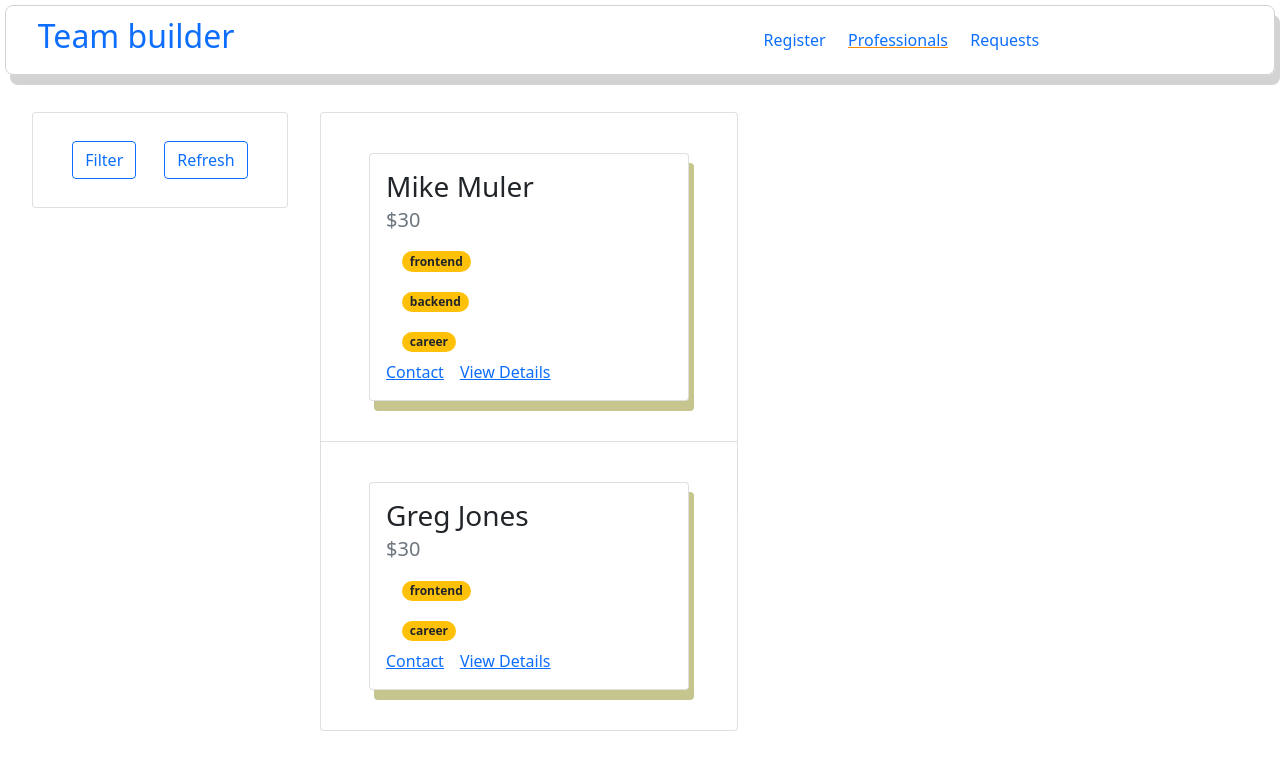
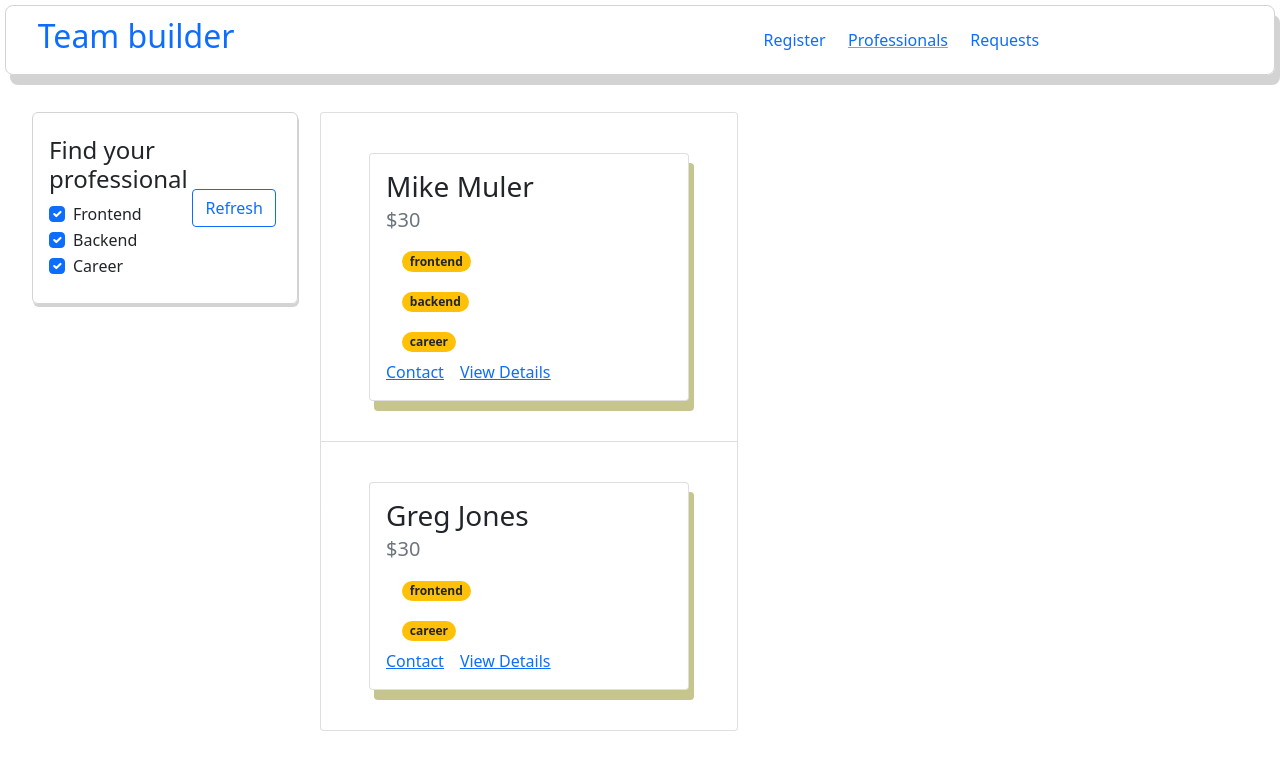
Before and after one commit to hero931/team-builder, a Vue app: page /profs in a window 1280 px wide. Shown: the top 770 px of the page. Built offline with nearby package versions, Linux system fonts and the light colour scheme.

Commit message:
profFilter added, profList updated

```diff
--- /dev/null
+++ b/src/components/profs/ProfFilter.vue
@@ -0,0 +1,53 @@
+<template>
+    <div class="filters">
+        <h4>Find your professional</h4>
+        <div class="form-check">
+            <input class="form-check-input" type="checkbox" value="" id="frontend" checked @change="setFilter">
+            <label class="form-check-label" for="frontend">Frontend</label>
+        </div>
+        <div class="form-check">
+            <input class="form-check-input" type="checkbox" value="" id="backend" checked @change="setFilter">
+            <label class="form-check-label" for="backend">Backend</label>
+        </div>
+        <div class="form-check">
+            <input class="form-check-input" type="checkbox" value="" id="career" checked @change="setFilter">
+            <label class="form-check-label" for="career">Career</label>
+        </div>
+    </div>
+</template>
+
+<script>
+export default {
+    emits: ['change-filter'],
+    data() {
+        return {
+            filters: {
+                frontend: true,
+                backend: true,
+                career: true
+            }
+        };
+    },
+    methods: {
+        setFilter(e) {
+            const inputId = e.target.id;
+            const isActive = e.target.checked;
+            const updatedFilters = {
+                ...this.filters,
+                [inputId]: isActive
+            };
+            this.filters = updatedFilters;
+            this.$emit('change-filter', updatedFilters);
+        }
+    },
+}
+</script>
+
+<style scoped>
+    .filters {
+        display: flex;
+        flex-direction: column;
+        align-content: center;
+
+    }
+</style>
--- a/src/pages/profs/ProfsList.vue
+++ b/src/pages/profs/ProfsList.vue
@@ -1,7 +1,7 @@
 <template>
         <div class="card">
         <div class="card-body">
-            <button type="button" class="btn btn-outline-primary">Filter</button>
+            <prof-filter @change-filter="chFilter"><button type="button" class="btn btn-outline-primary">Filter</button></prof-filter>
             <button type="button" class="btn btn-outline-primary">Refresh</button>
         </div>
         </div>
@@ -21,16 +21,43 @@
 </template>
 
 <script>
+import ProfFilter from '../../components/profs/ProfFilter.vue'
 import ProfListItem from '../../components/profs/ProfListItem.vue'
 export default {
-    components: { ProfListItem },
+    components: { ProfListItem, ProfFilter },
+    data() {
+        return {
+            activeFilters: {
+                frontend: true,
+                backend: true,
+                career: true
+            }
+        }
+    },
     computed: {
         filteredProfs() {
-            return this.$store.getters['profs/profs'];
+            const profs = this.$store.getters['profs/profs'];
+            return profs.filter(prof => {
+                if(this.activeFilters.frontend && prof.areas.includes('frontend')) {
+                    return true;
+                }
+                if(this.activeFilters.backend && prof.areas.includes('backend')) {
+                    return true;
+                }
+                if(this.activeFilters.career && prof.areas.includes('career')) {
+                    return true;
+                }
+                return false;
+            });
         },
         hasProfs() {
             return this.$store.getters['profs/hasProfs']
         }
+    },
+    methods: {
+       chFilter(updatedFilters) {
+           this.activeFilters = updatedFilters;
+       }
     },
 }
 </script>
@@ -42,11 +69,19 @@ export default {
     }
     .card {
         margin: 2rem;
+        display: grid;
+        grid-template-rows: 2rem 10rem;
+        grid-template-areas: "alef" "alef";
+        border: none;
     }
     .card-body {
         display: flex;
         justify-content: space-evenly;
         align-items: center;
+        grid-area: alef;
+        border: 1px solid lightgray;
+        border-radius: 6px;
+        box-shadow: 1px 3px lightgray;
     }
     .btn {
         margin: 0.3rem;
```
